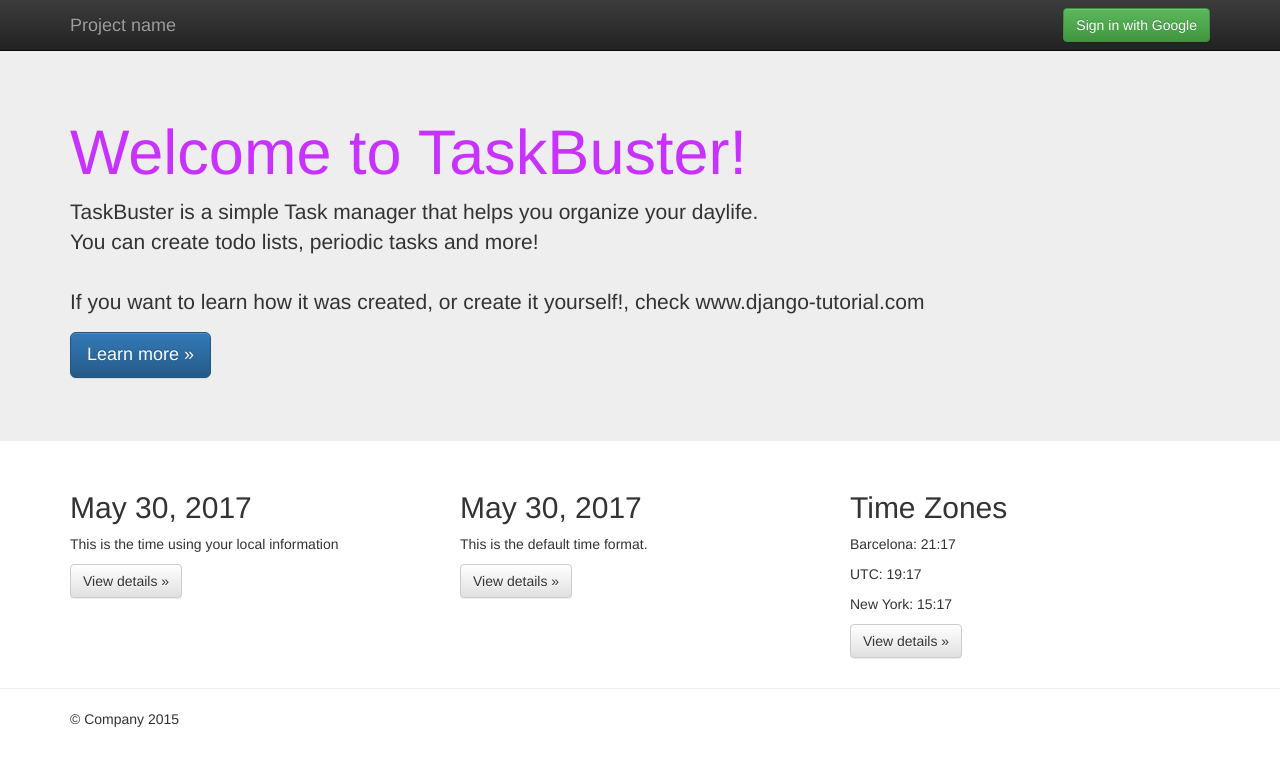
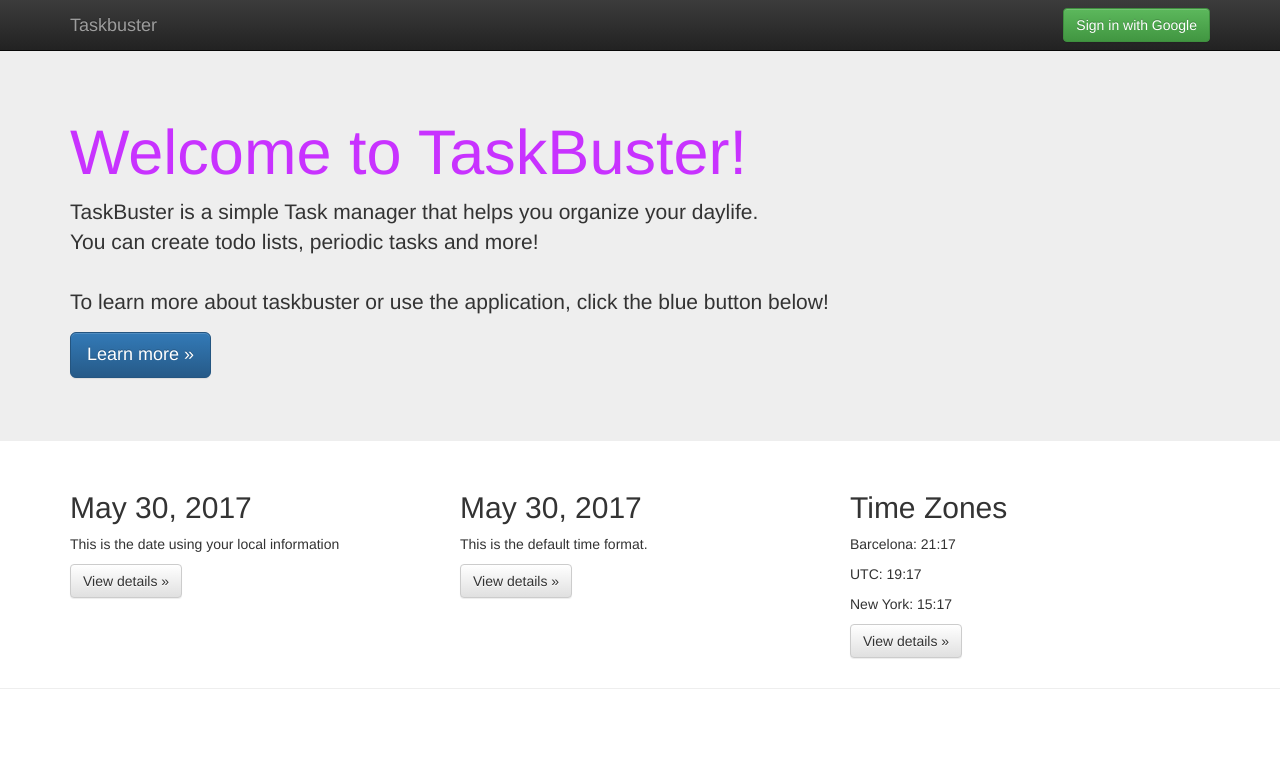
Before and after one commit to SamOh/taskbuster, a Django app: page /en/ in a window 1280 px wide. Shown: the top 766 px of the page. Run offline with Django 3.2, Linux system fonts and the light colour scheme; some libraries are stand-ins or nearby versions.

Commit message:
updated requirements and installations as well as some of the descriptions and html

```diff
--- a/requirements/base.txt
+++ b/requirements/base.txt
@@ -1,4 +1,4 @@
-Django==1.9.6
+Django==1.8.5
 django-allauth==0.25.2
 django-autocomplete-light==3.1.5
 gunicorn==19.4.5
--- a/taskbuster/templates/base.html
+++ b/taskbuster/templates/base.html
@@ -27,9 +27,6 @@
         {% block head_javascript %}{% endblock %}
     </head>
     <body>
-        <!--[if lt IE 8]>
-            <p class="browserupgrade">You are using an <strong>outdated</strong> browser. Please <a href="http://browsehappy.com/">upgrade your browser</a> to improve your experience.</p>
-        <![endif]-->
     {% block navbar %}
       <nav class="navbar navbar-inverse navbar-fixed-top" role="navigation">
         <div class="container">
@@ -40,7 +37,7 @@
               <span class="icon-bar"></span>
               <span class="icon-bar"></span>
             </button>
-            <a class="navbar-brand" href="#">Project name</a>
+            <a class="navbar-brand" href="#">Taskbuster</a>
           </div>
           <div class="navbar-collapse collapse">
             <div class="navbar-form navbar-right">
@@ -60,11 +57,6 @@
     {% block content %}{% endblock %}
 
     <hr>
-    <div class="container">
-      <footer>
-        <p>&copy; Company 2015</p>
-      </footer>
-    </div> <!-- /container -->
         <script src="//ajax.googleapis.com/ajax/libs/jquery/1.11.2/jquery.min.js"></script>
         <script>window.jQuery || document.write('<script src="static/js/vendor/jquery-1.11.2.min.js"><\/script>')</script>
 
--- a/taskbuster/templates/humans.txt
+++ b/taskbuster/templates/humans.txt
@@ -1,13 +1,12 @@
 # humanstxt.org/
-# The humans responsible & technology colophon
 
 # TEAM
 
-    Sammy Oh -- developer? -- no twitter ;)
+    Sammy Oh -- developer
 
 # THANKS
 
-    Thanks to all
+    Thanks to Marina Mele for offering the initial boilerplate/tutorial
 
 # TECHNOLOGY COLOPHON
 
--- a/taskbuster/templates/taskbuster/index.html
+++ b/taskbuster/templates/taskbuster/index.html
@@ -3,14 +3,14 @@
 {% load l10n %}
 {% load tz %}
 
-{% block head_title %}TaskBuster Django Tutorial{% endblock %}
+{% block head_title %}TaskBuster Project{% endblock %}
 
 {% block content %}
   <!-- Main jumbotron for a primary marketing message or call to action -->
   <div class="jumbotron">
     <div class="container">
       <h1>{% trans "Welcome to TaskBuster!"%}</h1>
-      <p>{% blocktrans %}TaskBuster is a simple Task manager that helps you organize your daylife. </br> You can create todo lists, periodic tasks and more! </br></br> If you want to learn how it was created, or create it yourself!, check www.django-tutorial.com{% endblocktrans %}</p>
+      <p>{% blocktrans %}TaskBuster is a simple Task manager that helps you organize your daylife. </br> You can create todo lists, periodic tasks and more! </br></br> To learn more about taskbuster or use the application, click the blue button below!{% endblocktrans %}</p>
       <p><a class="btn btn-primary btn-lg" href="#" role="button">Learn more &raquo;</a></p>
     </div>
   </div>
@@ -20,7 +20,7 @@
     <div class="row">
         <div class="col-md-4">
             <h2 id="local-date">{{today}}</h2>
-                <p>This is the time using your local information </p>
+                <p>This is the date using your local information </p>
                 <p><a class="btn btn-default" href="#" role="button">View details &raquo;</a></p>
         </div>
         <div class="col-md-4">
```
Also changed, not shown: requirements.txt (deleted, +0 -13 lines), requirements/development.txt (line endings or trailing spaces), taskbuster/templates/taskbuster/tasks.html (added), 3 other files.
